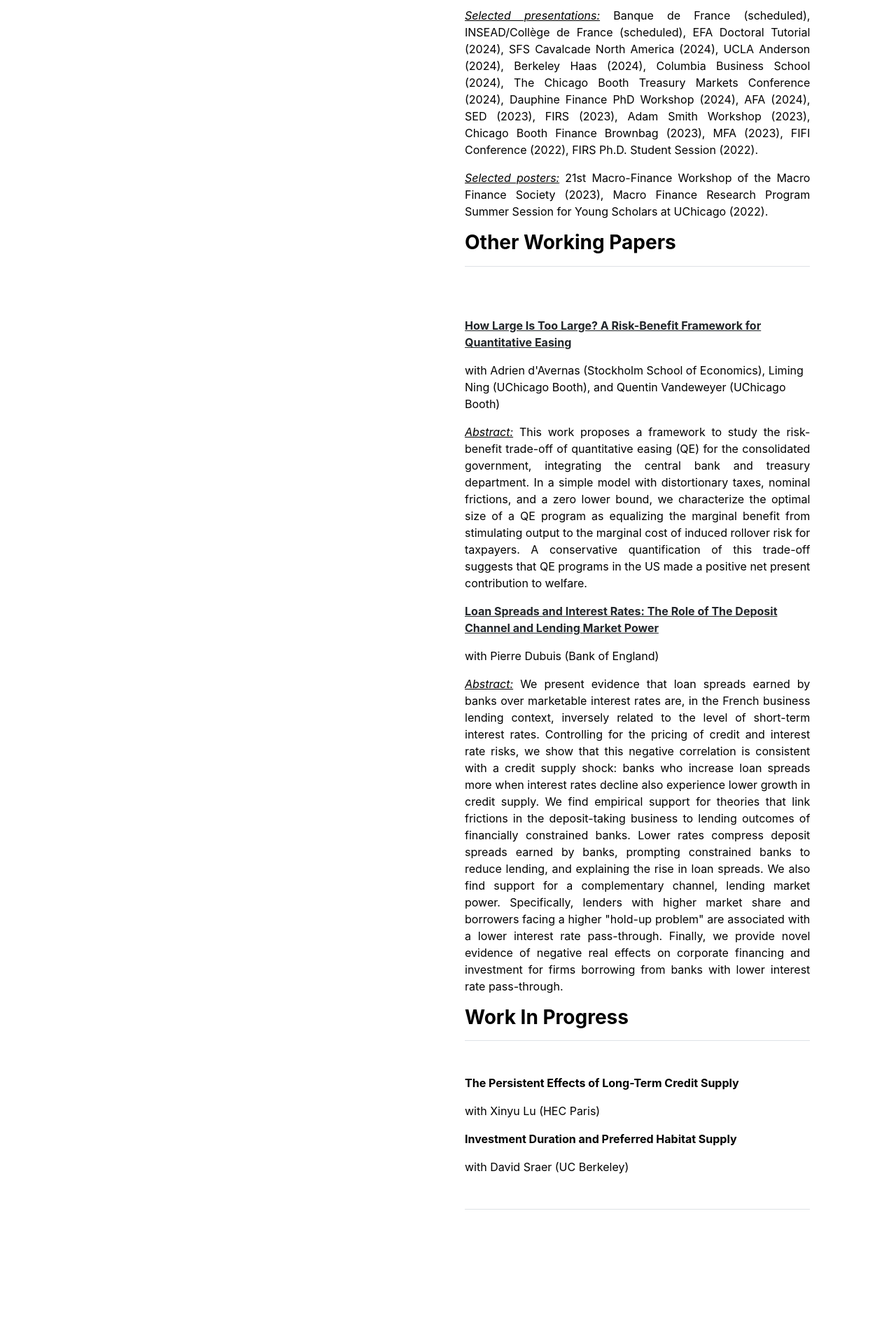
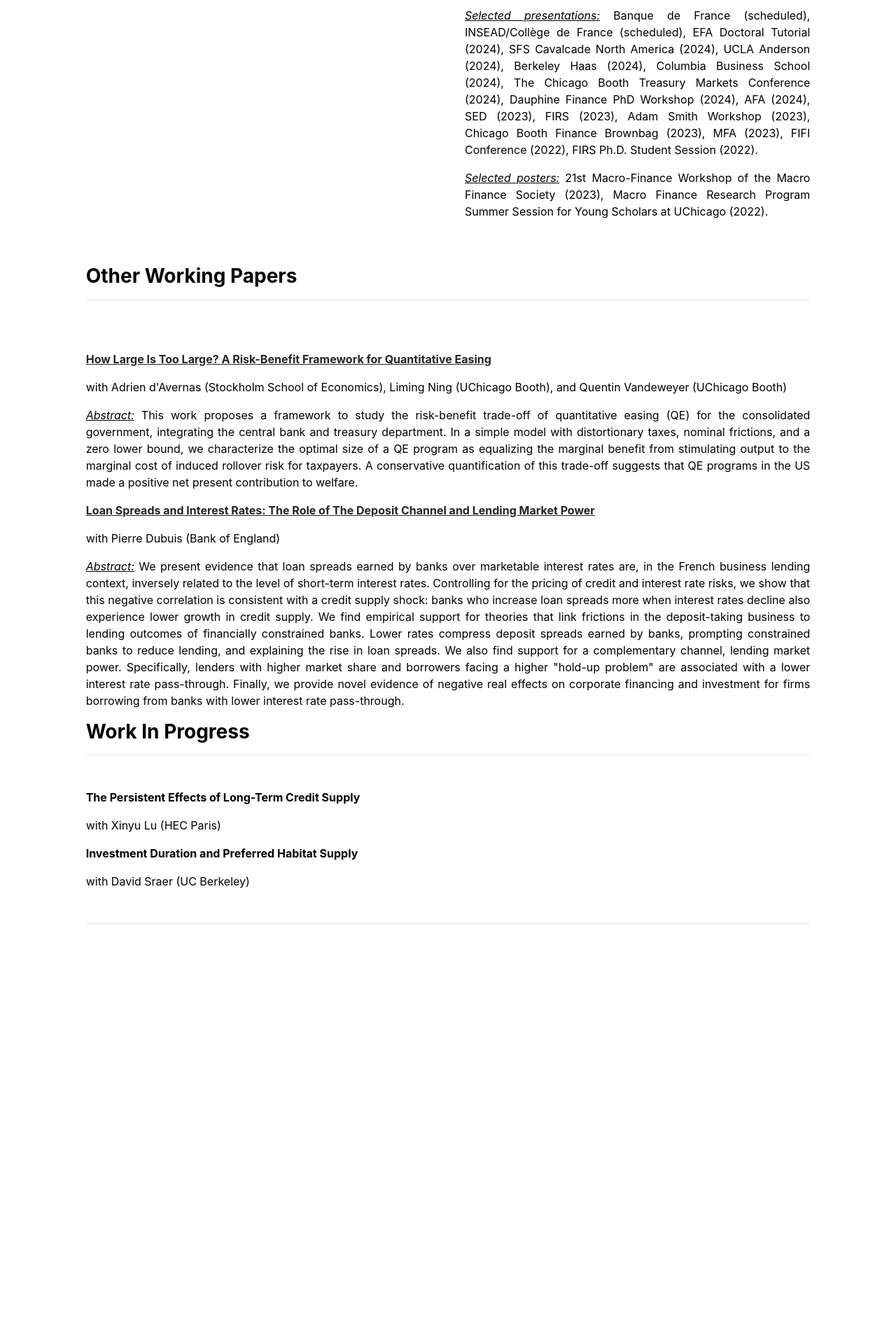
Before and after one commit to antoinehubertdefraisse/antoinehubertdefraisse.github.io, a Jekyll site: the page built from index.md, in a window 1280 px wide. Shown: the part 1140-3060 px from the top of the page at 70% size. Built offline with Jekyll 4.4.1, drawn with Linux system fonts in a browser that asks for light colours; after the commit the page ends 2604 px from its top, so only the background shows below that.

Commit message:
Update home.html

```diff
--- a/_layouts/home.html
+++ b/_layouts/home.html
@@ -38,15 +38,15 @@ Such reallocations occur across industries,  within industries across firms and
 Due to the prevalence of asset-liability maturity matching, the resulting variations in the aggregate duration of investment significantly contribute to fluctuations in aggregate corporate debt maturity.
 My findings imply that policies which influence the net supply of long-term bonds, such as public debt management and central bank quantitative easing or tightening, affect the composition of corporate investment.
 </p>
-<!--  </div>
--->	<p align="justify"> <u><em>Selected presentations:</em></u>
+	<p align="justify"> <u><em>Selected presentations:</em></u>
 Banque de France (scheduled), INSEAD/Collège de France (scheduled), EFA Doctoral Tutorial (2024), SFS Cavalcade North America (2024), UCLA Anderson (2024), Berkeley Haas (2024),  Columbia Business School (2024), The Chicago Booth Treasury Markets Conference (2024), Dauphine Finance PhD Workshop (2024), AFA (2024), SED (2023), FIRS  (2023), Adam Smith Workshop (2023), Chicago Booth Finance Brownbag (2023), MFA (2023), FIFI Conference (2022), FIRS Ph.D. Student Session (2022).
 </p>
 	 <p align="justify"> <u><em>Selected posters:</em></u>
 	 21st Macro-Finance Workshop of the Macro Finance Society (2023), Macro Finance Research Program Summer Session for Young Scholars at UChicago (2022).
 	 </p>
-<!--</div>
--->
+</div>
+  </div>
+
   <div>
     <h3 class="fw-bold border-bottom pb-3 mb-5">Other Working Papers</h3>
       <br>
```
